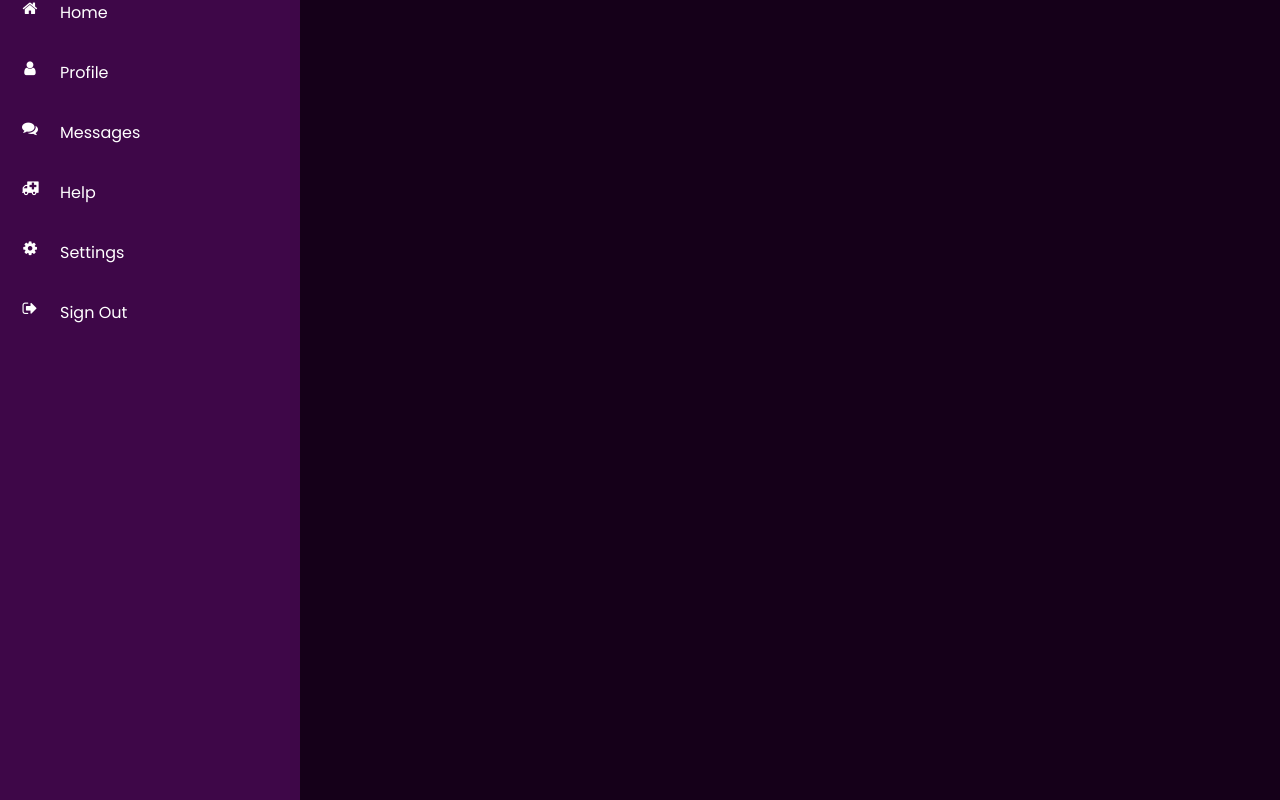
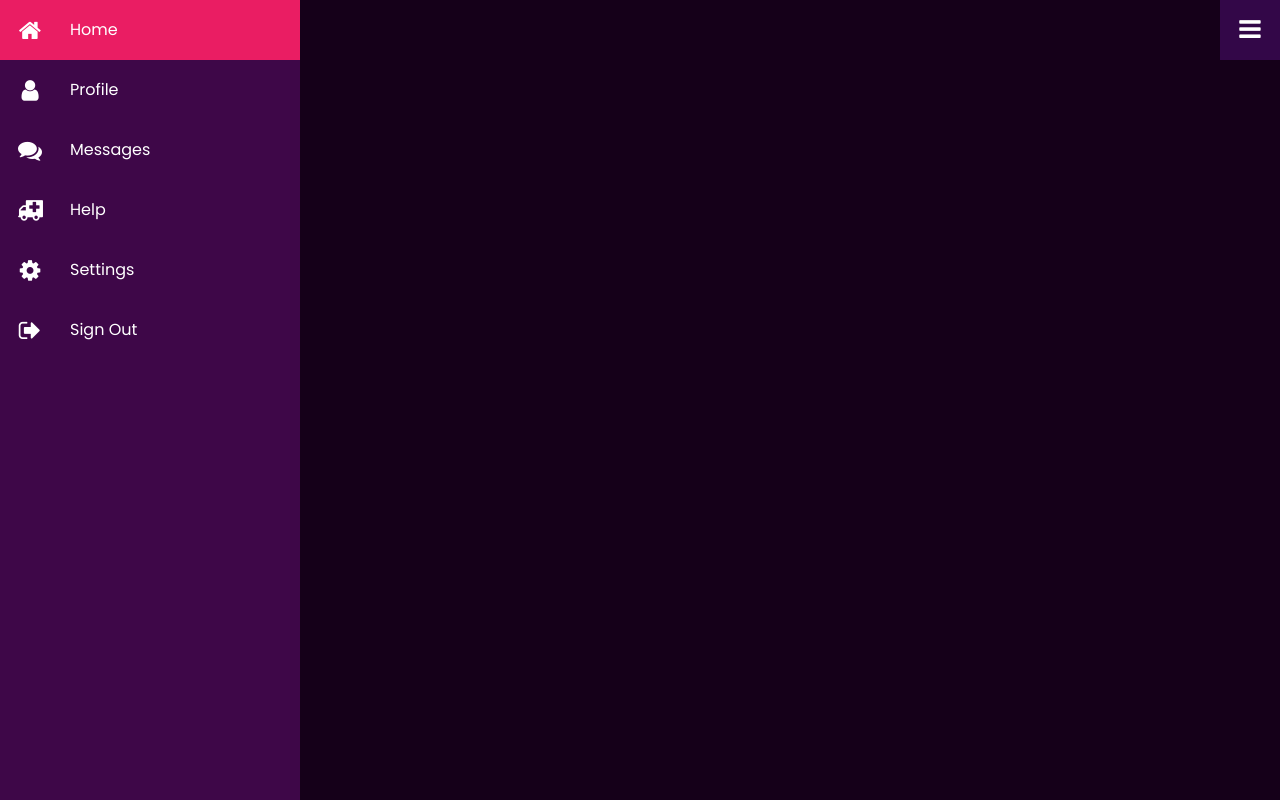
Before and after one commit to kushanz/sidebar2, a plain HTML site: page index.html in a window 1280 px wide. Drawn offline with Linux system fonts and the light colour scheme.

Commit message:
3 files modified

```diff
--- a/index.html
+++ b/index.html
@@ -46,5 +46,6 @@
         </li>
     </ul>
    </div>
+   <div class="toggle" onclick="toggleMenu()"></div>
   </body>
 </html>
--- a/script.js
+++ b/script.js
@@ -1 +1,7 @@
 console.log('hello!')
+function toggleMenu() {
+  let navigation = document.querySelector('.navigation');
+  let toggle = document.querySelector('.toggle');
+  navigation.classList.toggle('active');
+  toggle.classList.toggle('active');
+}
--- a/styles.css
+++ b/styles.css
@@ -1,6 +1,4 @@
 @import url("https://fonts.googleapis.com/css2?family=Poppins:wght@300;400;500;600;700&display=swap");
-
-
 * {
   margin: 0;
   padding: 0;
@@ -19,7 +17,7 @@ body {
   transition: 0.5s;
   overflow: hidden;
 }
-.navigation:hover {
+.navigation:hover, .navigation.active {
   width: 300px;
 }
 .navigation ul {
@@ -32,6 +30,10 @@ body {
   position: relative;
   width: 100%;
   list-style: none;
+  transition: 0.2s;
+}
+.navigation ul li:hover {
+  background: #ea1d63;
 }
 .navigation ul li a {
   position: relative;
@@ -48,3 +50,51 @@ body {
   line-height: 60px;
   text-align: center;
 }
+.navigation ul li a .icon .fa {
+  font-size: 24px;
+  line-height: 60px;
+}
+.navigation ul li a .title {
+  position: relative;
+  display: block;
+  padding: 0 10px;
+  height: 60px;
+  line-height: 60px;
+  text-align: start;
+  white-space: nowrap;
+}
+.toggle {
+  position: absolute;
+  top: 0;
+  right: 0;
+  width: 60px;
+  height: 60px;
+  background: #330748;
+  cursor: pointer;
+}
+.toggle.active {
+  background: #ea1d63;
+}
+.toggle::before {
+  content: '\f0c9';
+  font-family: fontAwesome;
+  position: absolute;
+  width: 100%;
+  height: 100%;
+  line-height: 60px;
+  text-align: center;
+  font-size: 25px;
+  color: #fff;
+}
+.toggle.active::before {
+  content: '\f00d';
+}
+@media(max-width: 767px) {
+  .navigation {
+    left: -60px;
+  }
+  .navigation.active {
+    left: 0;
+    width: 100%;
+  }
+}
```
